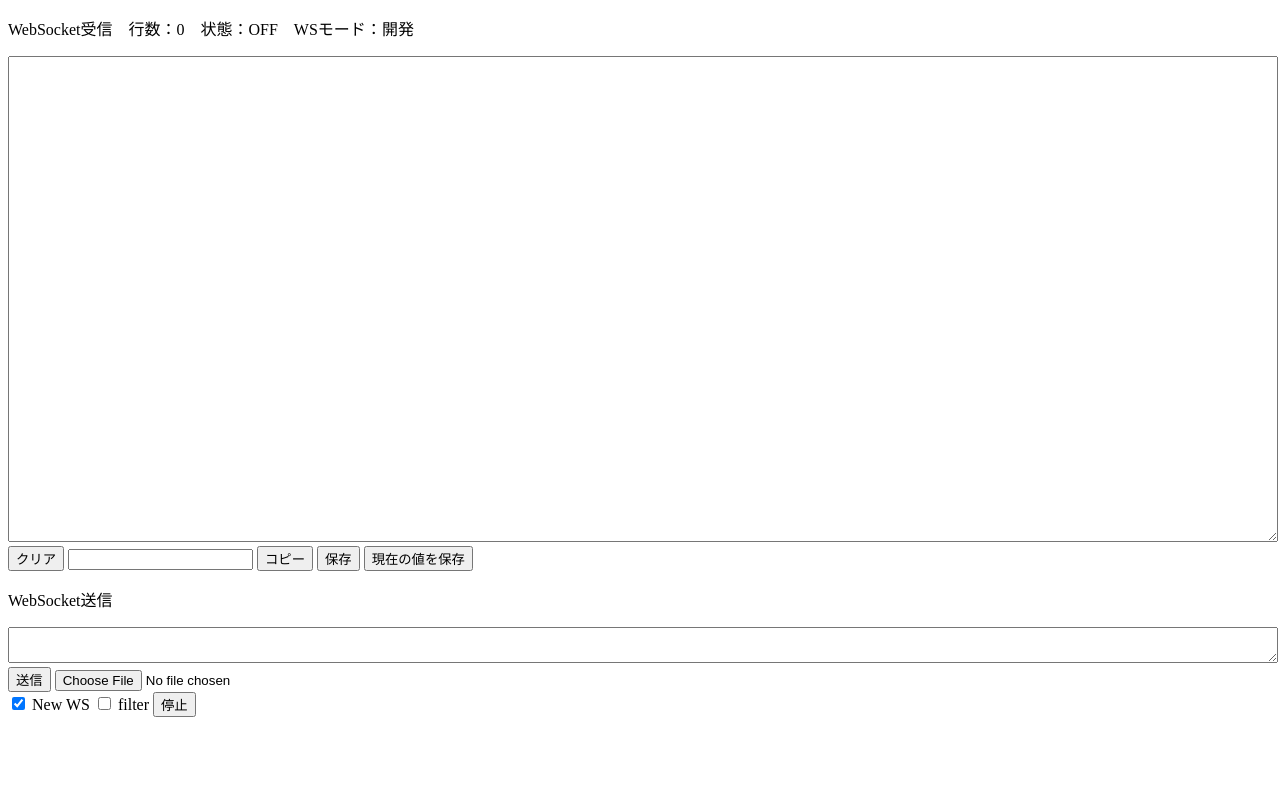
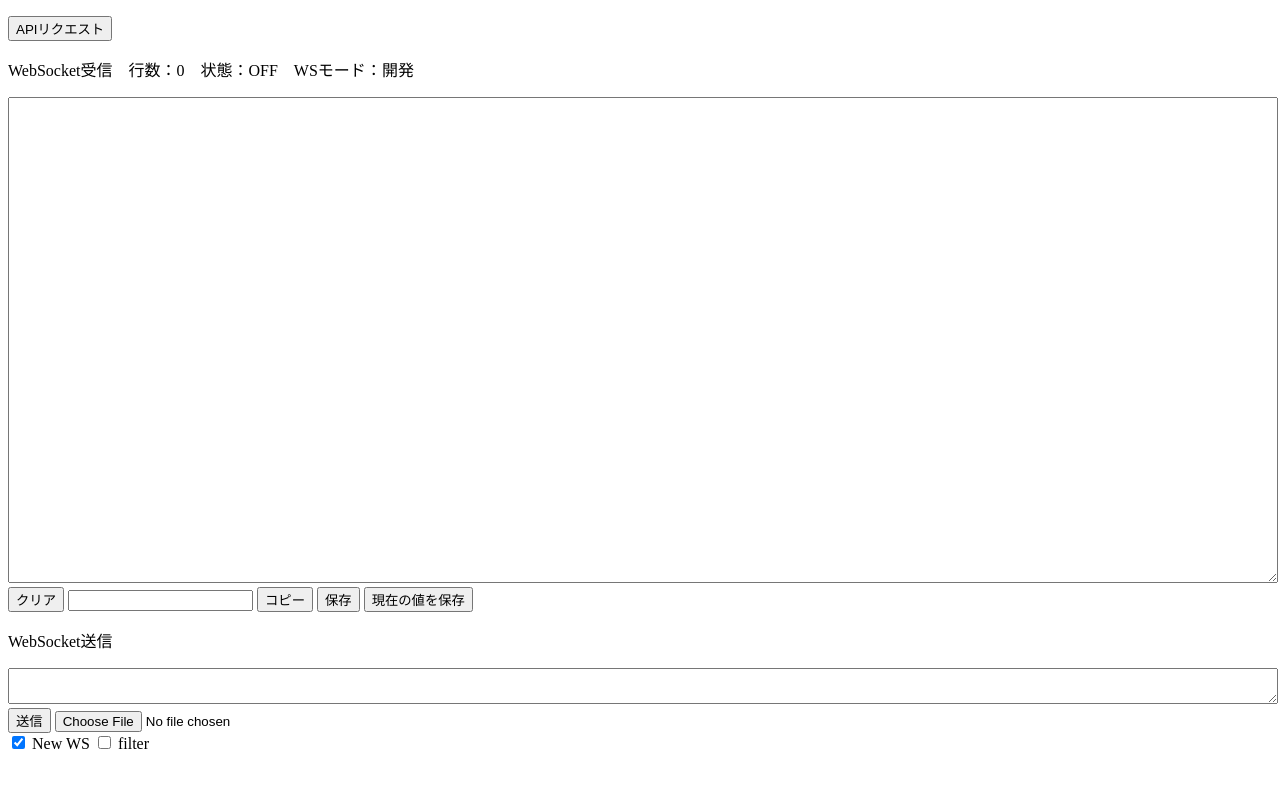
Before and after one commit to ki0i0ro0/html-api-tester, a website: page src/index.html in a window 1280 px wide. Drawn offline with Linux system fonts and the light colour scheme.

Commit message:
[update] APIテストを追加

```diff
--- a/src/index.html
+++ b/src/index.html
@@ -3,6 +3,7 @@
   <head></head>
 
   <body>
+    <p><button onclick="getSWAPI()">APIリクエスト</button></p>
     <p>WebSocket受信　行数：<label id="text_count">0</label>　状態：<label id="ws_status">OFF</label>　WSモード：<label id="ws_mode">開発</label></p>
     <textarea id="output" style="min-width: 100%; min-height: 60vh" wrap="off" readonly></textarea>
     <button onclick="clearTextRcv()">クリア</button>
@@ -18,7 +19,6 @@
     <label for="mode">New WS</label>
     <input type="checkbox" id="filter" name="filter" onchange="handleCheckBoxChanged('filter')" />
     <label for="filter">filter</label>
-    <button onclick="getMovie()">停止</button>
 
     <script type="text/javascript">
       const API_KEY = ""
@@ -29,7 +29,7 @@
           method: type,
           headers: {
             "Content-Type": "application/json",
-            "X-API-KEY": API_KEY,
+            // "X-API-KEY": API_KEY,
           },
           body,
         })
@@ -45,6 +45,20 @@
       }
 
       const saveText = (key) => localStorage.setItem(key, document.getElementById(key).value)
+
+      /**
+       * スターウォーズAPIから値を取得するテスト
+       */
+      const getSWAPI = async () => {
+        console.time("API")
+        const result = await requestAPI("https://swapi.dev/api/people/1", "GET")
+        console.timeEnd("API")
+
+        console.log(result)
+        let json = JSON.stringify(result, null, "\t")
+        const textElem = document.querySelector("#output")
+        textElem.innerHTML = json
+      }
 
       /** 連続送信の際のカウントアップ数(ミリ秒) */
       const COUNT_UP_MS = 100
```
Also changed, not shown: README.md.
